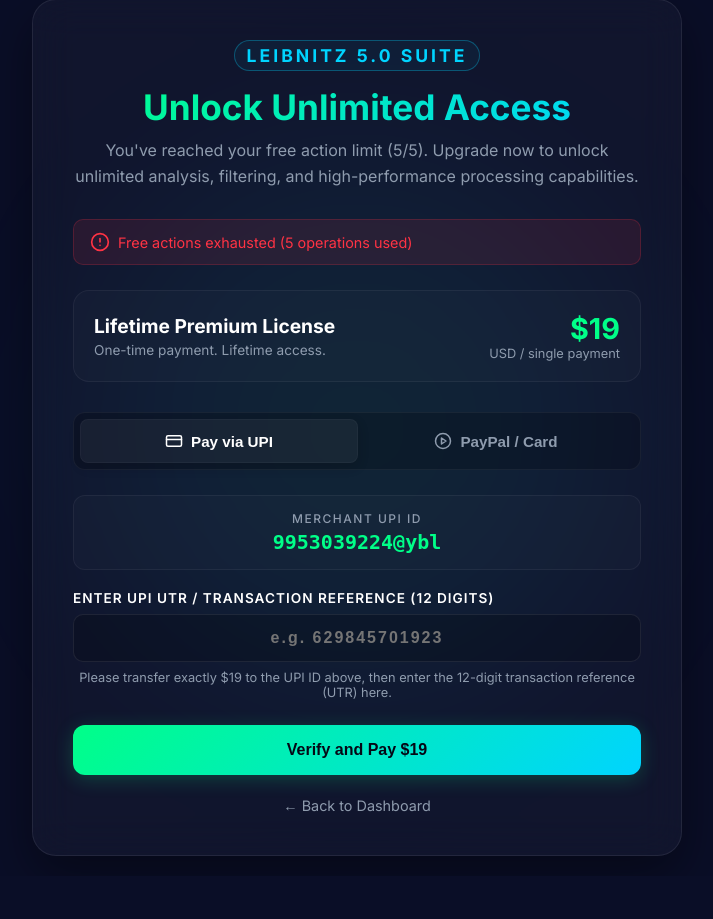
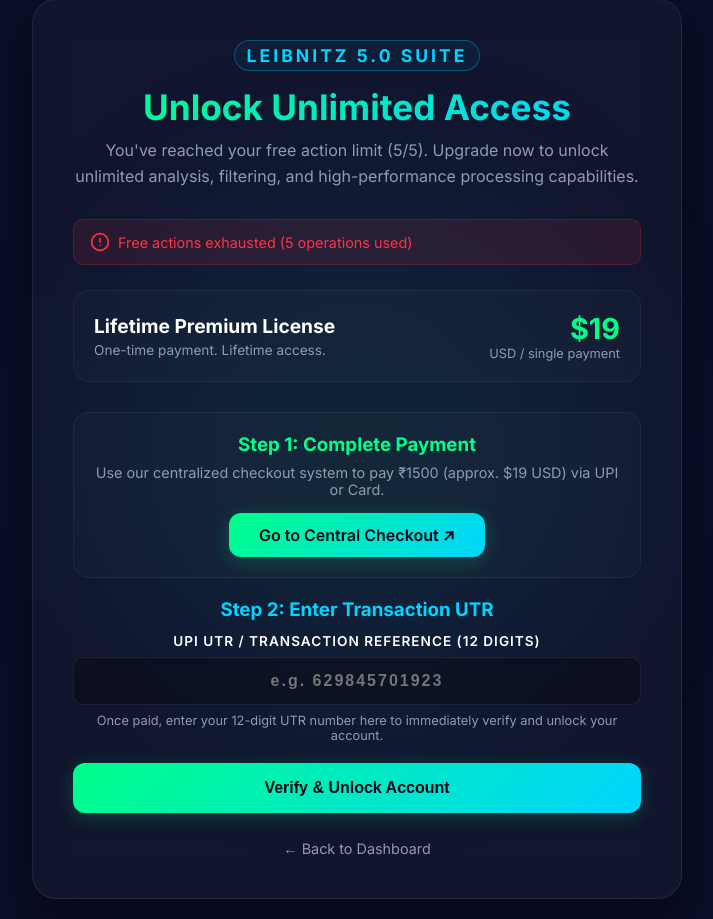
Before and after one commit to achawla4/leibnitz5, a Flask app: page /payment in a window 1280 px wide. Shown: the part 21-940 px from the top of the page, without its empty margins (283-996 px from the left). Before the commit the page ends 879 px from the top, so only its background shows below. Run offline with Flask 2, Linux system fonts and the light colour scheme; the visitor is signed in with stand-in values (Sample User, id 1); some libraries are stand-ins or nearby versions.

Commit message:
Update payment page to use Netlify central checkout with UTR activation

```diff
--- a/templates/payment.html
+++ b/templates/payment.html
@@ -408,53 +408,24 @@
             </div>
         </div>
 
-        <div class="tabs">
-            <button class="tab-btn active" onclick="switchTab('upi')">
-                <svg width="18" height="18" viewBox="0 0 24 24" fill="none" stroke="currentColor" stroke-width="2" stroke-linecap="round" stroke-linejoin="round"><rect x="2" y="5" width="20" height="14" rx="2" ry="2"></rect><line x1="2" y1="10" x2="22" y2="10"></line></svg>
-                Pay via UPI
-            </button>
-            <button class="tab-btn" onclick="switchTab('paypal')">
-                <svg width="18" height="18" viewBox="0 0 24 24" fill="none" stroke="currentColor" stroke-width="2" stroke-linecap="round" stroke-linejoin="round"><circle cx="12" cy="12" r="10"></circle><polygon points="10 8 16 12 10 16 10 8"></polygon></svg>
-                PayPal / Card
-            </button>
-        </div>
-
-        <!-- UPI CONTENT -->
-        <div id="upi-content" class="tab-content active">
-            <div class="form-group" style="background: rgba(255,255,255,0.02); padding: 15px; border-radius: 12px; border: 1px solid rgba(255,255,255,0.05); margin-bottom: 20px; text-align: center;">
-                <label style="margin-bottom: 4px; font-size: 0.75rem; letter-spacing: 1.5px;">Merchant UPI ID</label>
-                <span style="font-family: monospace; font-size: 1.25rem; color: var(--primary-glow); font-weight: 700;">9953039224@ybl</span>
+        <!-- Consolidated Central Checkout Flow -->
+        <div class="checkout-integration" style="margin-bottom: 25px;">
+            <div style="background: rgba(255,255,255,0.02); padding: 20px; border-radius: 16px; border: 1px solid rgba(255,255,255,0.05); margin-bottom: 20px; text-align: center;">
+                <h3 style="color: var(--primary-glow); margin-bottom: 8px;">Step 1: Complete Payment</h3>
+                <p style="color: var(--text-secondary); font-size: 0.9rem; margin-bottom: 15px;">Use our centralized checkout system to pay ₹1500 (approx. $19 USD) via UPI or Card.</p>
+                <a href="https://realinstitute.netlify.app/checkout.html?add-to-cart=Leibnitz%20Signal%20Processing%20Suite%20%28Leibnitz%205.0%29&price=1500" target="_blank" class="pay-btn" style="text-decoration: none; text-align: center; display: inline-block; width: auto; padding: 12px 30px;">Go to Central Checkout ↗</a>
             </div>
 
-            <div class="form-group" style="margin-bottom: 25px;">
-                <label for="utr-number" style="color: var(--text-main); font-weight: 600; text-align: left;">Enter UPI UTR / Transaction Reference (12 Digits)</label>
-                <input type="text" id="utr-number" placeholder="e.g. 629845701923" maxlength="12" pattern="\d{12}" style="letter-spacing: 2px; text-align: center; font-weight: 600;">
+            <div class="form-group" style="margin-bottom: 20px;">
+                <h3 style="color: var(--secondary-glow); margin-bottom: 12px; text-align: center;">Step 2: Enter Transaction UTR</h3>
+                <label for="utr-number" style="color: var(--text-main); font-weight: 600; text-align: center; display: block; margin-bottom: 8px;">UPI UTR / Transaction Reference (12 Digits)</label>
+                <input type="text" id="utr-number" placeholder="e.g. 629845701923" maxlength="12" pattern="\d{12}" style="letter-spacing: 2px; text-align: center; font-weight: 600; background: rgba(0, 0, 0, 0.3);">
                 <p style="font-size: 0.8rem; color: var(--text-secondary); margin-top: 8px; text-align: center;">
-                    Please transfer exactly $19 to the UPI ID above, then enter the 12-digit transaction reference (UTR) here.
+                    Once paid, enter your 12-digit UTR number here to immediately verify and unlock your account.
                 </p>
             </div>
 
-            <button class="pay-btn" onclick="startUPIPayment()">Verify and Pay $19</button>
-        </div>
-
-        <!-- PAYPAL CONTENT -->
-        <div id="paypal-content" class="tab-content">
-            <div class="form-group" style="background: rgba(255,255,255,0.02); padding: 15px; border-radius: 12px; border: 1px solid rgba(255,255,255,0.05); margin-bottom: 20px; text-align: center;">
-                <label style="margin-bottom: 4px; font-size: 0.75rem; letter-spacing: 1.5px;">Merchant PayPal Email</label>
-                <span style="font-family: monospace; font-size: 1.25rem; color: var(--secondary-glow); font-weight: 700;">amanalliance@gmail.com</span>
-            </div>
-
-            <div class="paypal-container">
-                <button class="paypal-btn paypal-yellow" onclick="startPayment('PayPal')">
-                    <span class="paypal-logo">Pay<span>Pal</span></span>
-                </button>
-                <button class="paypal-btn paypal-blue" onclick="startPayment('Debit/Credit Card')">
-                    <span>Pay with Debit or Credit Card</span>
-                </button>
-                <button class="paypal-btn paypal-black" onclick="startPayment('PayPal Pay Later')">
-                    <span class="paypal-logo">Pay<span>Pal</span></span> &nbsp;Pay Later
-                </button>
-            </div>
+            <button class="pay-btn" onclick="startUPIPayment()">Verify & Unlock Account</button>
         </div>
 
         <div class="back-link">
```
